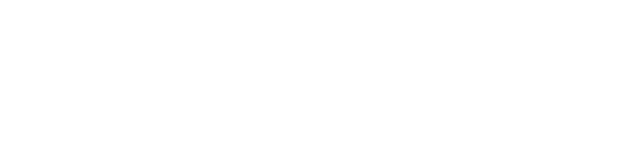
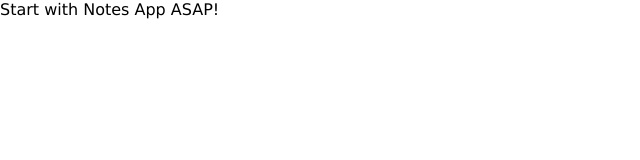
Before and after one commit to Tanushree227/NotesApp, a plain HTML site: page index.html in a window 1280 px wide. Shown: the whole page, without its empty margins (0-640 px from the left). Drawn offline with Linux system fonts and the light colour scheme.

Commit message:
Day 5 resumed

```diff
--- a/index.html
+++ b/index.html
@@ -8,6 +8,7 @@
 </head>
 <body>
     <div class="container"></div>
+    <p>Start with Notes App ASAP!</p>
     <script src="script.js"></script>
 </body>
 </html>
```
